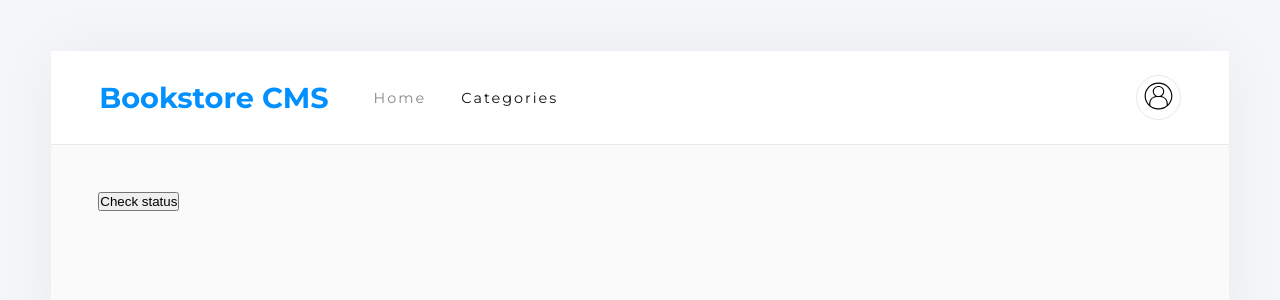
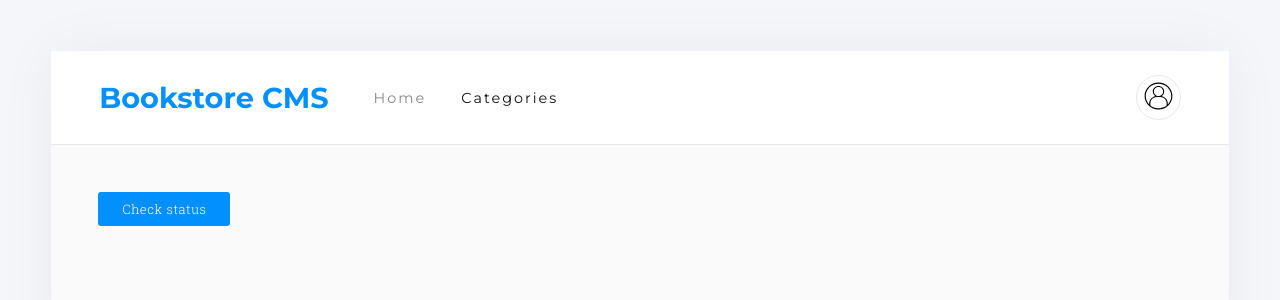
Before and after one commit to MNisarAli/Bookstore, a React (Create React App) app: page /Categories in a window 1280 px wide. Shown: the top 300 px of the page. Built offline with nearby package versions, Linux system fonts and the light colour scheme.

Commit message:
Apply styles for categories page

```diff
--- a/src/App.css
+++ b/src/App.css
@@ -280,3 +280,14 @@ li {
   background-color: #e8e8e8;
   margin: 0 1rem;
 }
+
+.cat-section {
+  display: flex;
+  flex-direction: row-reverse;
+  justify-content: space-between;
+}
+
+.info-txt {
+  font-family: "Montserrat", sans-serif;
+  align-self: center;
+}
--- a/src/components/pages/Categories.js
+++ b/src/components/pages/Categories.js
@@ -11,9 +11,9 @@ const Categories = () => {
   };
 
   return (
-    <section>
-      <p>{categoriesData}</p>
-      <button type="button" onClick={handleCheckStatus}>Check status</button>
+    <section className="cat-section">
+      <p className="info-txt">{categoriesData}</p>
+      <button className="primary-button" type="button" onClick={handleCheckStatus}>Check status</button>
     </section>
   );
 };
```
